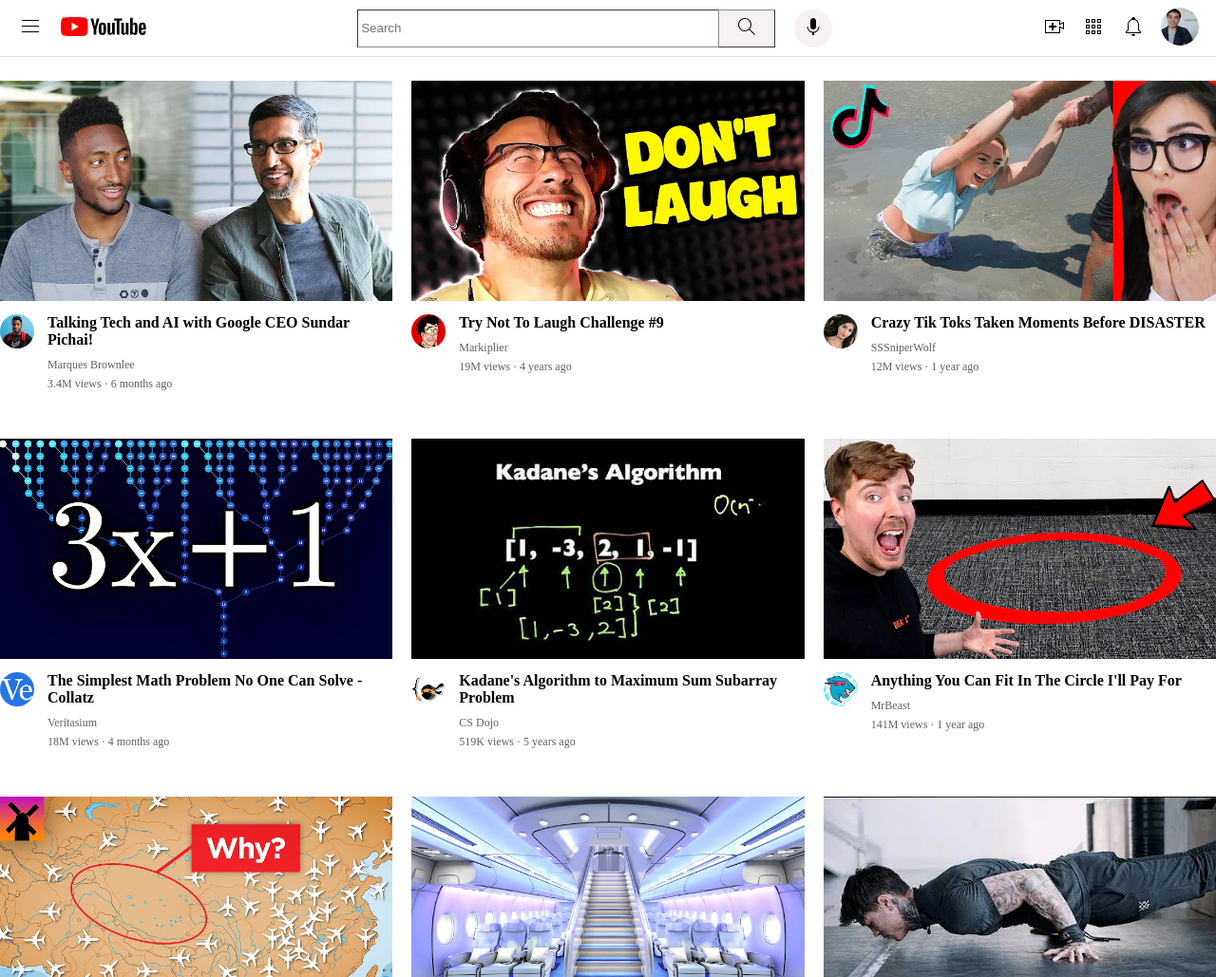
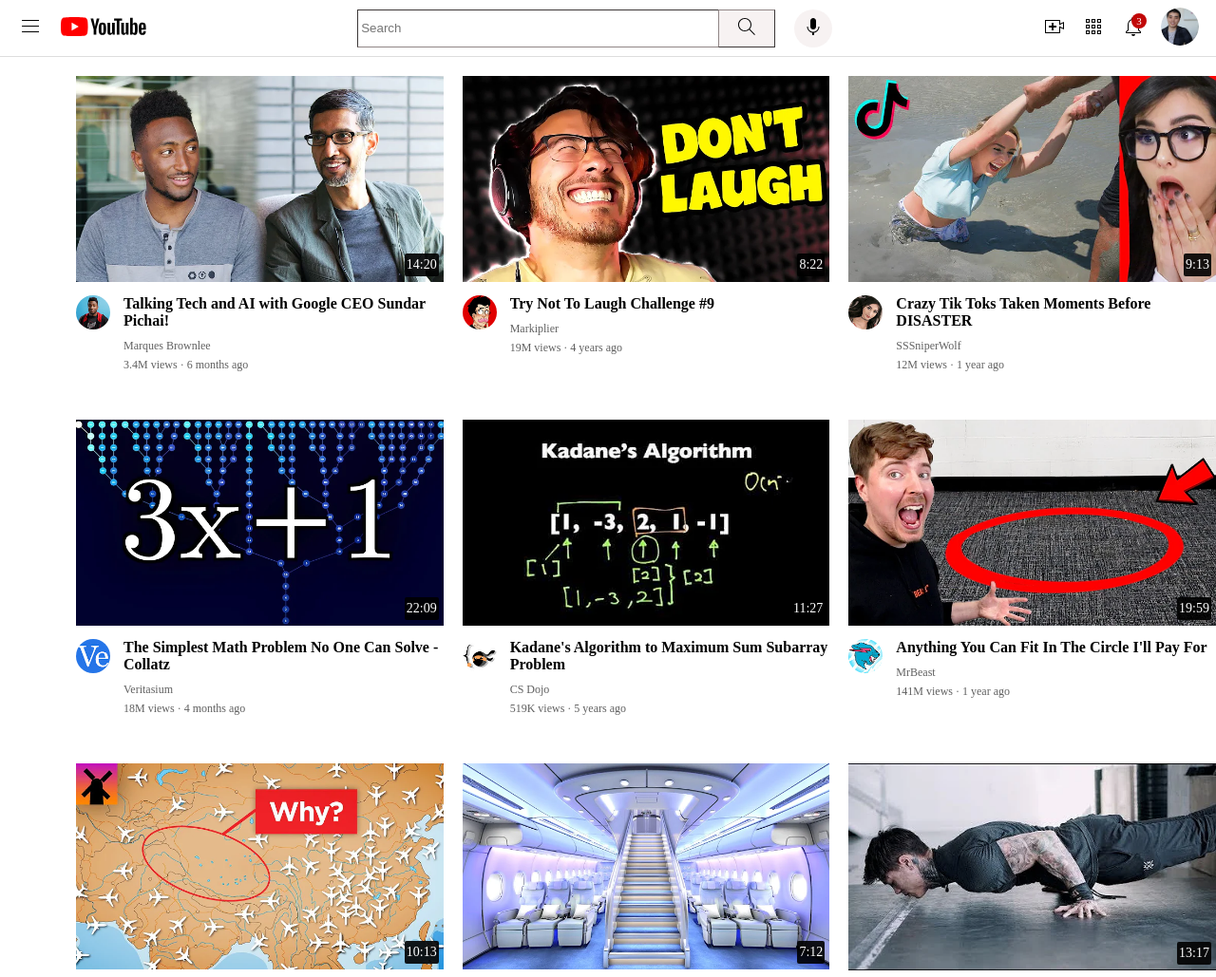
Before and after one commit to calvaria002/youtube, a plain HTML site: page index.html in a window 1280 px wide. Shown: the top 1029 px of the page at 95% size. Drawn offline with Linux system fonts and the light colour scheme.

Commit message:
time tag added

```diff
--- a/index.html
+++ b/index.html
@@ -5,9 +5,11 @@
     <meta name="viewport" content="width=device-width, initial-scale=1.0">
     <link rel="stylesheet" href="style/style.css">
     <link rel="stylesheet" href="style/header.css">
+    <link rel="stylesheet" href="style/sidebar.css">
     <title>Youtube Clone</title>
 </head>
 <body>
+                                <!--HEADER-->
 
     <header>
     <div class="left-section">
@@ -24,19 +26,36 @@
     <div class="right-section">
       <a href="" > <img class="upload" src="icon/upload.svg" alt=""> </a>
        <a href=""> <img class="youtube-apps" src="icon/youtube-apps.svg" alt=""> </a>
-      <a href="" >  <img class="noti" src="icon/notifications.svg" alt=""> </a>
+      <div class="noti-bell" href="" >
+        <a href=""> <img class="noti" src="icon/notifications.svg" alt="">
+        <div class="noti-num"> 3 </div> </a>
+      </div>
+
       <a href="" > <img class="channel-dp" src="thumpnails/channel-dp.jpeg" alt=""> </a>
     </div>
 </header>
 
+                        <!-- SIDE-BAR-->
+<div class="sidebar">
+      <div class="home">
+    <div class="nav-sidebar"></div>
+      <div class="nav-sidebar"></div>
+      <div class="nav-sidebar"></div>
+      <div class="nav-sidebar"></div>
+      <div class="nav-sidebar"></div>
+      <div class="nav-sidebar"></div>
 
+</div>
 
 
                         <!--Boxes-->
  <div class="grid-vid-preview">
                         <!-- Box 1-->
     <div class="video-preview">
+        <div class="vid-thumpnail">
         <img class="thumpnails" src="thumpnails/thumbnail-1.webp" alt="">
+        <div class="video-time"> 14:20 </div>
+    </div>
         <div class="grid-vid-des">
             <a class="logo" href=""> <img src="thumpnails/logo1.jpeg" alt=""> </a>
           <div class="vid-info">
@@ -49,7 +68,10 @@
     </div>
                          <!-- Box 2-->
      <div class="video-preview">
+        <div class="vid-thumpnail">
          <img class="thumpnails" src="thumpnails/thumbnail-2.webp" alt="">
+         <div class="video-time"> 8:22 </div>
+       </div>
        <div class="grid-vid-des">
             <a class="logo" href=""> <img src="thumpnails/logo2.jpeg" alt=""> </a>
           <div class="vid-info">
@@ -61,7 +83,10 @@
     </div>
                         <!-- Box 3-->
     <div class="video-preview">
+        <div class="vid-thumpnail">
          <img class="thumpnails" src="thumpnails/thumbnail-3.webp" alt="">
+         <div class="video-time"> 9:13 </div>
+        </div>
         <div class="grid-vid-des">
             <a class="logo" href=""> <img src="thumpnails/logo3.jpeg" alt=""> </a>
           <div class="vid-info">
@@ -74,7 +99,10 @@ Crazy Tik Toks Taken Moments Before DISASTER</p>
     </div>
                         <!-- Box 4-->
         <div class="video-preview">
+            <div class="vid-thumpnail">
                 <img class="thumpnails" src="thumpnails/thumbnail-4.webp" alt="">
+                <div class="video-time"> 22:09 </div>
+            </div>
             <div class="grid-vid-des">
                 <a class="logo" href=""> <img src="thumpnails/logo4.jpeg" alt=""> </a>
               <div class="vid-info">
@@ -86,7 +114,10 @@ Crazy Tik Toks Taken Moments Before DISASTER</p>
         </div>
                         <!-- Box 5-->
         <div class="video-preview">
+            <div class="vid-thumpnail">
              <img class="thumpnails" src="thumpnails/thumbnail-5.webp" alt="">
+             <div class="video-time"> 11:27 </div>
+            </div>
             <div class="grid-vid-des">
                 <a class="logo" href=""> <img src="thumpnails/logo5.jpeg" alt=""> </a>
               <div class="vid-info">
@@ -99,7 +130,10 @@ Kadane's Algorithm to Maximum Sum Subarray Problem </p>
         </div>
                                 <!-- Box 6-->
         <div class="video-preview">
+            <div class="vid-thumpnail">
              <img class="thumpnails" src="thumpnails/thumbnail-6.webp" alt="">
+             <div class="video-time"> 19:59 </div>
+            </div>
             <div class="grid-vid-des">
                 <a class="logo" href=""> <img src="thumpnails/logo6.jpeg" alt=""> </a>
               <div class="vid-info">
@@ -111,7 +145,10 @@ Kadane's Algorithm to Maximum Sum Subarray Problem </p>
         </div>
                         <!-- Box 7-->
         <div class="video-preview">
+            <div class="vid-thumpnail">
              <img class="thumpnails" src="thumpnails/thumbnail-7.webp" alt="">
+             <div class="video-time"> 10:13 </div>
+            </div>
             <div class="grid-vid-des">
                 <a class="logo" href=""> <img src="thumpnails/logo7.jpeg" alt=""> </a>
               <div class="vid-info">
@@ -123,7 +160,10 @@ Kadane's Algorithm to Maximum Sum Subarray Problem </p>
         </div>
                                     <!-- Box 8-->
         <div class="video-preview">
+            <div class="vid-thumpnail">
              <img class="thumpnails" src="thumpnails/thumbnail-8.webp" alt="">
+             <div class="video-time"> 7:12 </div>
+            </div>
            <div class="grid-vid-des">
                 <a class="logo" href=""> <img src="thumpnails/logo8.jpeg" alt=""> </a>
               <div class="vid-info">
@@ -135,7 +175,10 @@ Kadane's Algorithm to Maximum Sum Subarray Problem </p>
         </div>
                                 <!-- Box 9-->
         <div class="video-preview">
+            <div class="vid-thumpnail">
              <img class="thumpnails" src="thumpnails/thumbnail-9.webp" alt="">
+             <div class="video-time"> 13:17 </div>
+            </div>
             <div class="grid-vid-des">
                 <a class="logo" href=""> <img src="thumpnails/logo9.jpeg" alt=""> </a>
               <div class="vid-info">
--- a/style/header.css
+++ b/style/header.css
@@ -2,9 +2,15 @@ header {
   display: flex;
   height: 60px;
   justify-content: space-between;
+  background-color: white;
   border-bottom-color: rgb(222, 222, 222);
   border-bottom-width: 1px;
   border-bottom-style: solid;
+  position: fixed;
+  top: 0px;
+  left: 0px;
+  right: 0px;
+  z-index: 100;
 }
 
 .left-section {
@@ -40,7 +46,7 @@ header {
 .search-bar {
   flex: 1;
   height: 40px;
-  max-width: 400px;
+  width: 0;
   border-color: rgb(144, 134, 134);
   border-width: 1px;
 }
@@ -52,6 +58,7 @@ header {
   background-color: rgb(247, 242, 242);
   border-width: 1px;
   border-color: rgb(144, 134, 134);
+  cursor: pointer;
 }
 
 .mic-button {
@@ -61,6 +68,13 @@ header {
   border: none;
   margin-left: 20px;
   background-color: rgb(247, 242, 242);
+  cursor: pointer;
+}
+
+.mic-img {
+  width: 24px;
+  height: 24px;
+  margin-left: 15px;
 }
 
 .right-section {
@@ -69,6 +83,7 @@ header {
   display: flex;
   justify-content: space-evenly;
   align-items: center;
+  flex-shrink: 0px;
 }
 
 .right-section .upload,
@@ -78,21 +93,24 @@ header {
   height: 24px;
 }
 
+.noti-bell {
+  position: relative;
+}
+
+.noti-num {
+  background-color: rgb(193, 7, 7);
+  color: white;
+  position: absolute;
+  font-size: 11px;
+  padding: 2px 5px;
+  border-radius: 10px;
+  top: -2px;
+  right: -2px;
+}
+
 .channel-dp {
   width: 40px;
   border-radius: 20px;
-}
-
-/*
-.search-img {
-  width: 24px;
-  height: 24px;
-}
-*/
-.mic-img {
-  width: 24px;
-  height: 24px;
-  margin-left: 15px;
 }
 
 /*
--- a/style/style.css
+++ b/style/style.css
@@ -6,6 +6,12 @@
 
 body {
   padding-bottom: 700px;
+  padding-top: 80px;
+  padding-left: 80px;
+}
+
+a {
+  cursor: pointer;
 }
 
 .grid-vid-preview {
@@ -13,7 +19,22 @@ body {
   grid-template-columns: 1fr 1fr 1fr;
   column-gap: 20px;
   row-gap: 40px;
-  margin-top: 25px;
+}
+
+.vid-thumpnail {
+  position: relative;
+}
+
+.video-time {
+  background-color: rgba(0, 0, 0, 0.9);
+  font-size: 14px;
+  font-style: bold;
+  color: white;
+  padding: 4px 2px;
+  position: absolute;
+  right: 5px;
+  bottom: 10px;
+  border-radius: 2px;
 }
 
 .thumpnails {
```
Also changed, not shown: boxes.html (added, +20 -0 lines), style.css (added, +32 -0 lines), style/sidebar.css (added, +7 -0 lines), nav-icons/explore.svg (added), nav-icons/home.svg (added), nav-icons/library.svg (added), nav-icons/originals.svg (added), nav-icons/subscriptions.svg (added), nav-icons/youtube-music.svg (added). Lines whose indentation alone changed are shown as unchanged.
